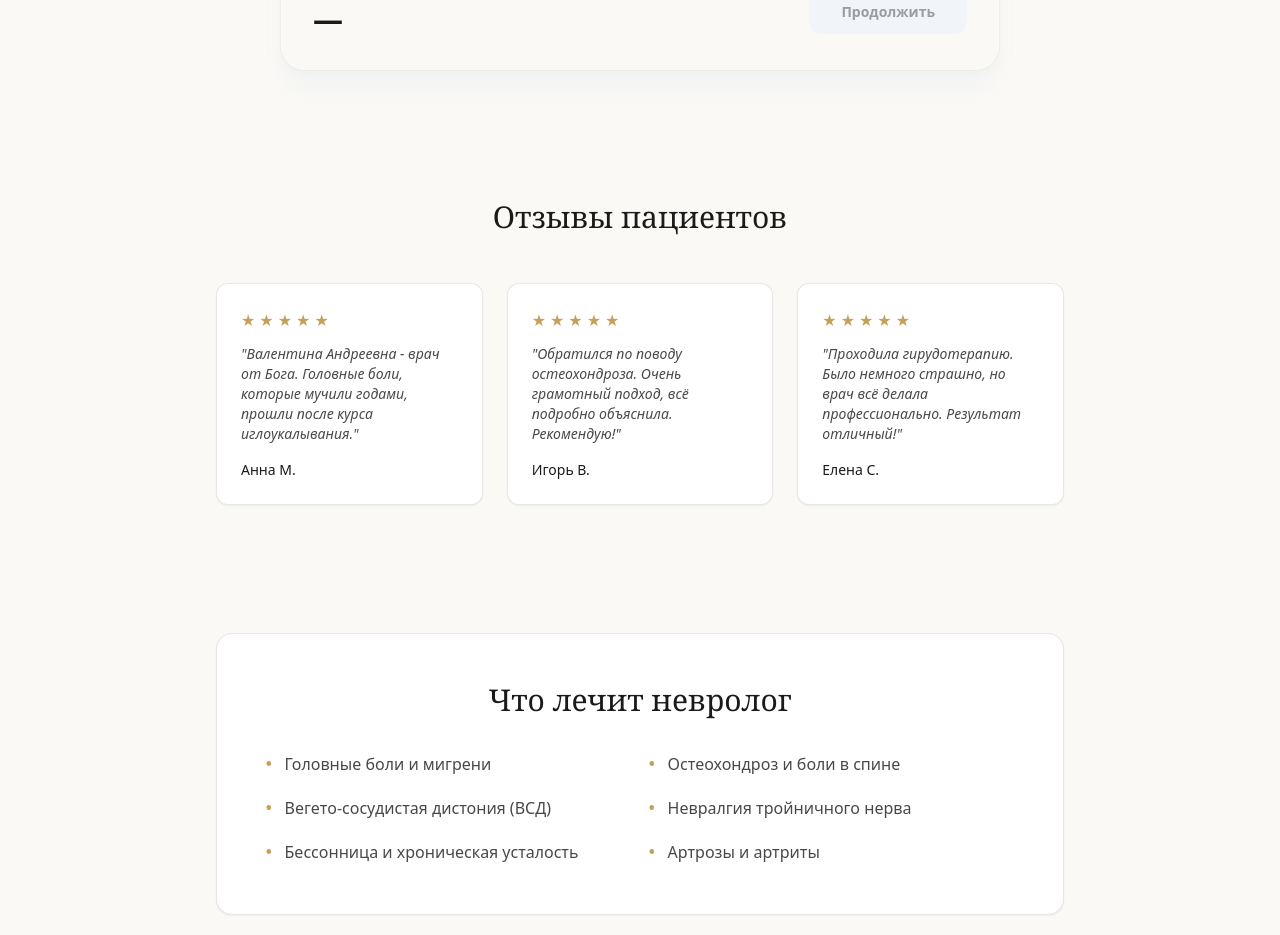
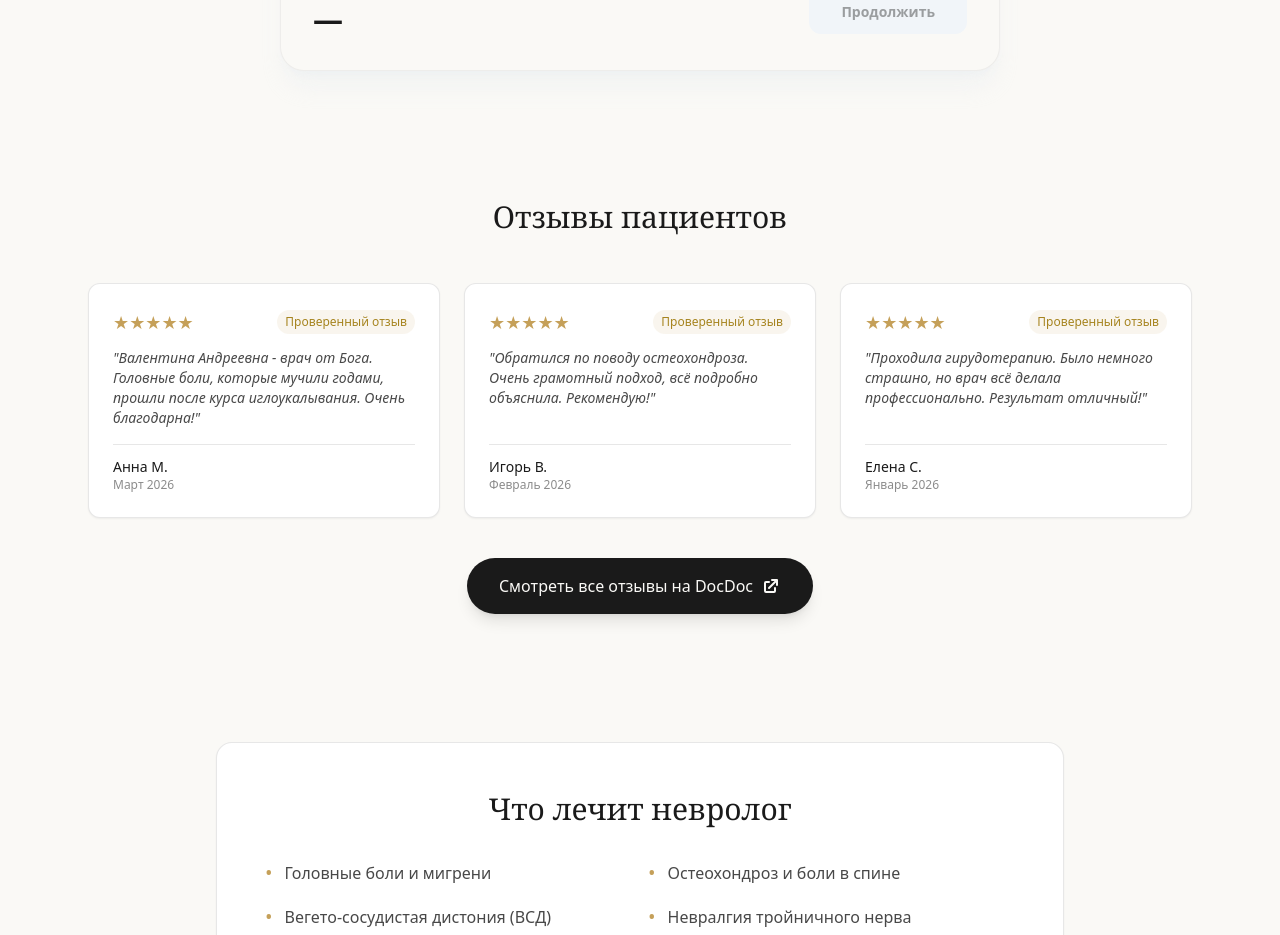
Before and after one commit to barefootakabosoi-cmd/doctorguryanova, a Next.js app: page / in a window 1280 px wide. Shown: the part 2140-3075 px from the top of the page. Built offline with nearby package versions, Linux system fonts and the light colour scheme.

Commit message:
feat(reviews): add DocDoc link and verified badge

```diff
--- a/src/components/Reviews.tsx
+++ b/src/components/Reviews.tsx
@@ -1,23 +1,47 @@
 const reviews = [
-  { name: "Анна М.", text: "Валентина Андреевна - врач от Бога. Головные боли, которые мучили годами, прошли после курса иглоукалывания.", rating: 5 },
-  { name: "Игорь В.", text: "Обратился по поводу остеохондроза. Очень грамотный подход, всё подробно объяснила. Рекомендую!", rating: 5 },
-  { name: "Елена С.", text: "Проходила гирудотерапию. Было немного страшно, но врач всё делала профессионально. Результат отличный!", rating: 5 },
+  { name: "Анна М.", date: "Март 2026", text: "Валентина Андреевна - врач от Бога. Головные боли, которые мучили годами, прошли после курса иглоукалывания. Очень благодарна!" },
+  { name: "Игорь В.", date: "Февраль 2026", text: "Обратился по поводу остеохондроза. Очень грамотный подход, всё подробно объяснила. Рекомендую!" },
+  { name: "Елена С.", date: "Январь 2026", text: "Проходила гирудотерапию. Было немного страшно, но врач всё делала профессионально. Результат отличный!" },
 ];
 
 export default function Reviews() {
   return (
-    <section className="max-w-4xl mx-auto px-6 py-16">
+    <section className="max-w-6xl mx-auto px-6 py-16">
       <h2 className="text-3xl font-serif text-center mb-12 text-charcoal">Отзывы пациентов</h2>
+
       <div className="grid md:grid-cols-3 gap-6">
         {reviews.map((r, i) => (
-          <div key={i} className="bg-white p-6 rounded-xl border border-charcoal/10 shadow-sm">
-            <div className="flex gap-1 mb-3 text-gold">
-              {Array(r.rating).fill(0).map((_, i) => <span key={i}>★</span>)}
+          <div key={i} className="bg-white p-6 rounded-xl border border-charcoal/10 shadow-sm flex flex-col">
+            <div className="flex items-center justify-between mb-3">
+              <div className="flex gap-1 text-gold text-lg">
+                ★★★★★
+              </div>
+              <span className="text-xs text-gold-dark bg-gold/10 px-2 py-1 rounded-full font-medium">
+                Проверенный отзыв
+              </span>
             </div>
-            <p className="text-charcoal/80 text-sm mb-4 italic">"{r.text}"</p>
-            <p className="text-charcoal font-medium text-sm">{r.name}</p>
+            <p className="text-charcoal/80 text-sm mb-4 italic flex-1">"{r.text}"</p>
+            <div className="border-t border-charcoal/10 pt-3 mt-auto">
+              <p className="text-charcoal font-medium text-sm">{r.name}</p>
+              <p className="text-charcoal/50 text-xs">{r.date}</p>
+            </div>
           </div>
         ))}
+      </div>
+
+      <div className="text-center mt-10">
+        <a
+          href="https://docdoc.ru/doctor/Guryanova_Valentina"
+          target="_blank"
+          rel="noopener noreferrer"
+          className="inline-flex items-center gap-2 bg-charcoal text-cream px-8 py-4 rounded-full text-base font-medium hover:bg-gold transition-all duration-300 shadow-lg"
+        >
+          Смотреть все отзывы на DocDoc
+          <svg xmlns="http://www.w3.org/2000/svg" className="h-5 w-5" viewBox="0 0 20 20" fill="currentColor">
+            <path d="M11 3a1 1 0 100 2h2.586l-6.293 6.293a1 1 0 101.414 1.414L15 6.414V9a1 1 0 102 0V4a1 1 0 00-1-1h-5z" />
+            <path d="M5 5a2 2 0 00-2 2v8a2 2 0 002 2h8a2 2 0 002-2v-3a1 1 0 10-2 0v3H5V7h3a1 1 0 000-2H5z" />
+          </svg>
+        </a>
       </div>
     </section>
   );
```
